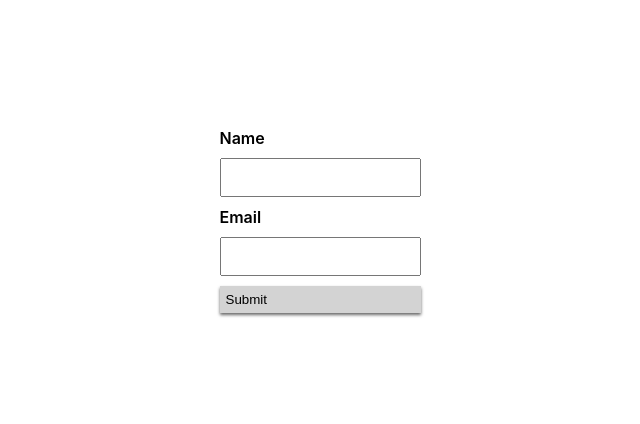
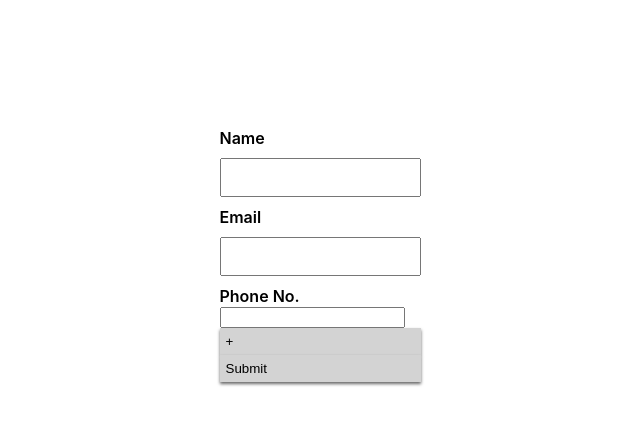
Before and after one commit to dipeshshakya/react-formik-tuts, a React (Create React App) app: page / in a window 1280 px wide. Shown: the top 424 px of the page, without its empty margins (320-960 px from the left). Built offline with nearby package versions, Linux system fonts and the light colour scheme.

Commit message:
fieldArray demo

```diff
--- a/src/components/OldSimpleForm.js
+++ b/src/components/OldSimpleForm.js
@@ -1,7 +1,7 @@
 import React from "react";
 // import { useFormik } from "formik";
 
-import { Formik, Form, Field, ErrorMessage } from "formik";
+import { Formik, Form, Field, ErrorMessage, FieldArray } from "formik";
 import * as Yup from "yup";
 function OldSimpleForm() {
   const validationSchema = Yup.object({
@@ -11,6 +11,7 @@ function OldSimpleForm() {
   const initialValues = {
     name: "",
     email: "",
+    phone: [""],
   };
   const onSubmit = (values) => {
     console.log(values);
@@ -53,6 +54,33 @@ function OldSimpleForm() {
           <div className="errors">*{formik.errors.email}</div>
         ) : null} */}
         <ErrorMessage name="email" />
+        <label htmlFor="Phone No.">Phone No.</label>
+        <FieldArray name="phone">
+          {(fieldArrayProps) => {
+            console.log(fieldArrayProps);
+            const { push, remove, form } = fieldArrayProps;
+            const { values } = form;
+            const { phone } = values;
+            return (
+              <div>
+                {phone.map((ph, index) => (
+                  <div key={index}>
+                    <Field name={`phone[${index}]`} />
+                    {index > 0 && (
+                      <button type="button" onClick={() => remove(index)}>
+                        -
+                      </button>
+                    )}
+
+                    <button type="button" onClick={() => push("")}>
+                      +
+                    </button>
+                  </div>
+                ))}
+              </div>
+            );
+          }}
+        </FieldArray>
 
         <button type="submit">Submit</button>
       </Form>
```
